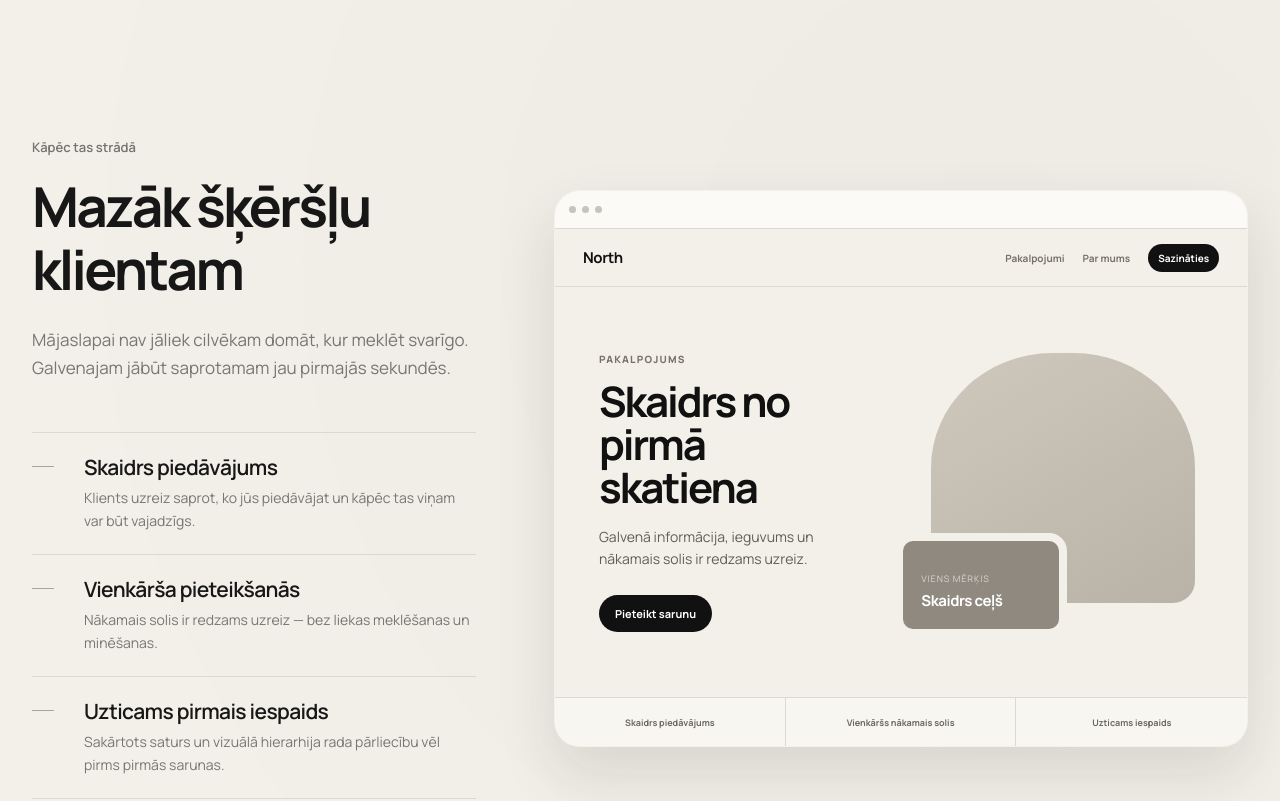
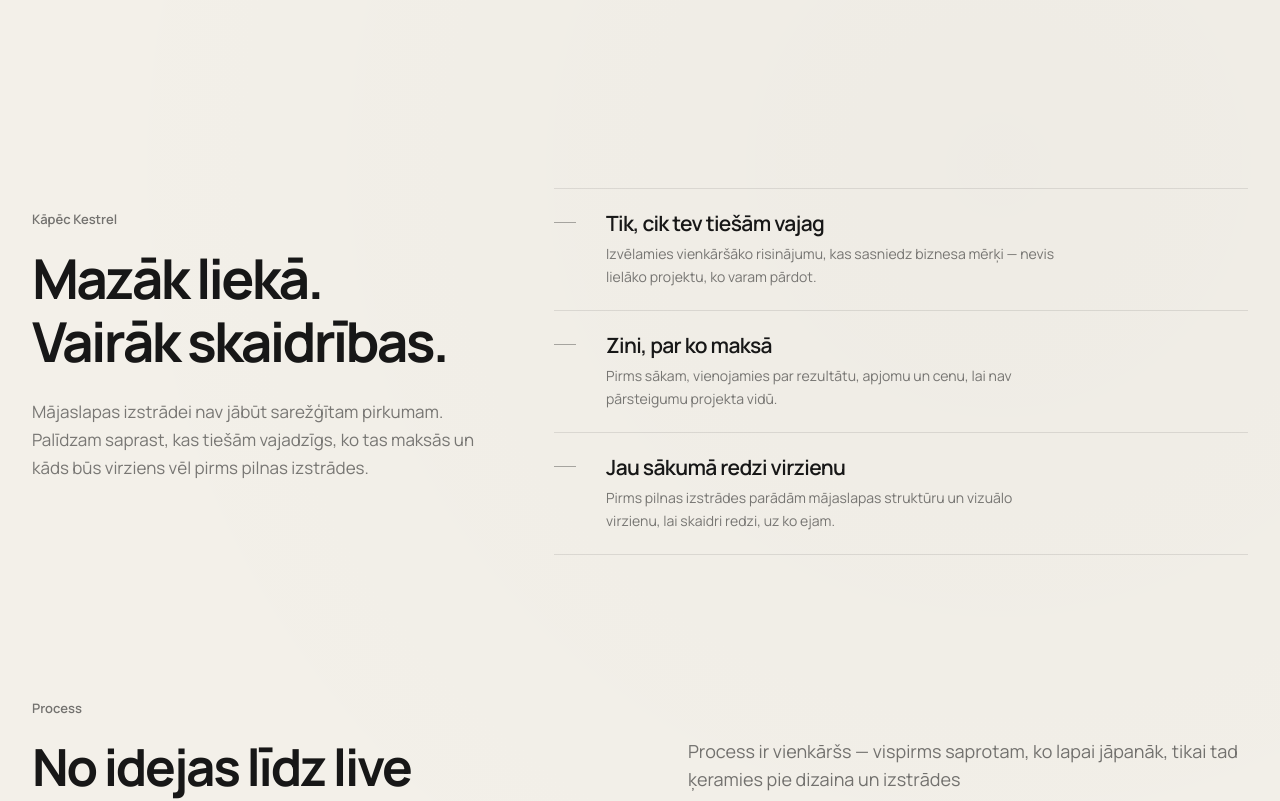
Before and after one commit to davisl24/WEBSITEAGENCY, a Next.js app: page / in a window 1280 px wide. Shown: the part 1680-2481 px from the top of the page. Built offline with nearby package versions, Linux system fonts and the light colour scheme.

Commit message:
content: position why Kestrel around buyer clarity

```diff
--- a/app/components/ValueShowcase.tsx
+++ b/app/components/ValueShowcase.tsx
@@ -1,20 +1,20 @@
 import RevealOnView from "./RevealOnView";
 
-const items = [
+const reasons = [
   {
-    title: "Skaidrs piedāvājums",
+    title: "Tik, cik tev tiešām vajag",
     description:
-      "Klients uzreiz saprot, ko jūs piedāvājat un kāpēc tas viņam var būt vajadzīgs.",
+      "Izvēlamies vienkāršāko risinājumu, kas sasniedz biznesa mērķi — nevis lielāko projektu, ko varam pārdot.",
   },
   {
-    title: "Vienkārša pieteikšanās",
+    title: "Zini, par ko maksā",
     description:
-      "Nākamais solis ir redzams uzreiz — bez liekas meklēšanas un minēšanas.",
+      "Pirms sākam, vienojamies par rezultātu, apjomu un cenu, lai nav pārsteigumu projekta vidū.",
   },
   {
-    title: "Uzticams pirmais iespaids",
+    title: "Jau sākumā redzi virzienu",
     description:
-      "Sakārtots saturs un vizuālā hierarhija rada pārliecību vēl pirms pirmās sarunas.",
+      "Pirms pilnas izstrādes parādām mājaslapas struktūru un vizuālo virzienu, lai skaidri redzi, uz ko ejam.",
   },
 ];
 
@@ -25,82 +25,40 @@ export default function ValueShowcase() {
         <div className="value-layout">
           <div className="value-copy-side">
             <RevealOnView>
-              <p className="section-label">Kāpēc tas strādā</p>
+              <p className="section-label">Kāpēc Kestrel</p>
             </RevealOnView>
 
             <RevealOnView className="line-mask-reveal" delay={60}>
               <h2 id="value-title" className="service-line-stack">
-                <span className="service-reveal-line"><span>Mazāk šķēršļu</span></span>
-                <span className="service-reveal-line"><span>klientam</span></span>
+                <span className="service-reveal-line"><span>Mazāk liekā.</span></span>
+                <span className="service-reveal-line"><span>Vairāk skaidrības.</span></span>
               </h2>
             </RevealOnView>
 
             <RevealOnView delay={130}>
               <p className="value-intro">
-                Mājaslapai nav jāliek cilvēkam domāt, kur meklēt svarīgo.
-                Galvenajam jābūt saprotamam jau pirmajās sekundēs.
+                Mājaslapas izstrādei nav jābūt sarežģītam pirkumam. Palīdzam saprast,
+                kas tiešām vajadzīgs, ko tas maksās un kāds būs virziens vēl pirms pilnas izstrādes.
               </p>
             </RevealOnView>
+          </div>
 
           <div className="value-principles">
-              {items.map((item, index) => (
+            {reasons.map((reason, index) => (
               <RevealOnView
                 className="value-principle"
-                  delay={160 + index * 80}
-                  key={item.title}
+                delay={120 + index * 90}
+                key={reason.title}
               >
                 <span className="value-principle-mark" aria-hidden="true" />
                 <div>
-                    <h3>{item.title}</h3>
-                    <p>{item.description}</p>
+                  <h3>{reason.title}</h3>
+                  <p>{reason.description}</p>
                 </div>
               </RevealOnView>
             ))}
           </div>
         </div>
-
-          <RevealOnView className="value-static-visual" delay={120}>
-            <div className="value-browser" aria-label="Skaidras mājaslapas piemērs">
-              <div className="value-browser-top" aria-hidden="true">
-                <span/><span/><span/>
-              </div>
-
-              <div className="value-browser-nav">
-                <strong>North</strong>
-                <div>
-                  <span>Pakalpojumi</span>
-                  <span>Par mums</span>
-                  <span className="value-browser-nav-cta">Sazināties</span>
-                </div>
-              </div>
-
-              <div className="value-browser-main">
-                <div className="value-browser-copy">
-                  <span className="value-browser-kicker">Pakalpojums</span>
-                  <strong>Skaidrs no pirmā skatiena</strong>
-                  <p>
-                    Galvenā informācija, ieguvums un nākamais solis ir redzams uzreiz.
-                  </p>
-                  <span className="value-browser-cta">Pieteikt sarunu</span>
-                </div>
-
-                <div className="value-browser-art" aria-hidden="true">
-                  <div className="value-browser-art-main" />
-                  <div className="value-browser-art-card">
-                    <span>Viens mērķis</span>
-                    <strong>Skaidrs ceļš</strong>
-                  </div>
-                </div>
-              </div>
-
-              <div className="value-browser-proof" aria-hidden="true">
-                <span>Skaidrs piedāvājums</span>
-                <span>Vienkāršs nākamais solis</span>
-                <span>Uzticams iespaids</span>
-              </div>
-            </div>
-          </RevealOnView>
-        </div>
       </div>
     </section>
   );
```
Lines whose indentation alone changed are shown as unchanged.
